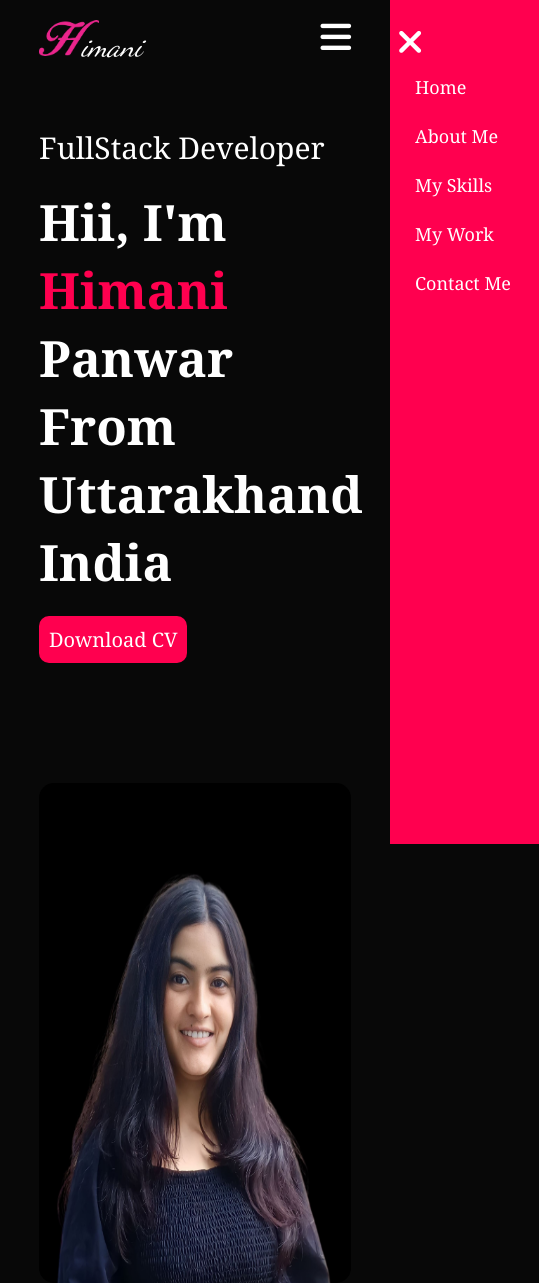
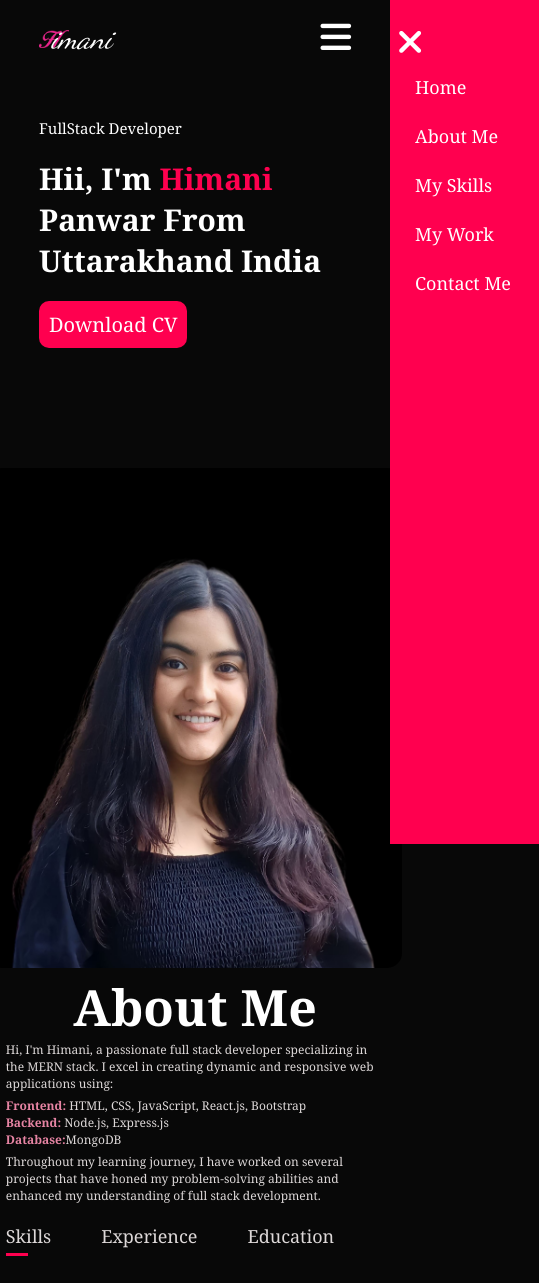
Before and after one commit to himanipanwar78/My-Portfolio, a plain HTML site: page index.html in a window 390 px wide. Shown: the top 1283 px of the page, 539 px wide, since content can reach past the window. Drawn offline with Linux system fonts and the light colour scheme.

Commit message:
Update style.css

```diff
--- a/style.css
+++ b/style.css
@@ -114,9 +114,11 @@ nav ul li a:hover::after{
 .row{
     display: flex;
     flex-wrap: wrap;
+    justify-content: center;
+
 }
 .about-col-1 img{
-   width: 100%;
+
    height: 500px;
    border-radius: 15px;
 
@@ -243,7 +245,7 @@ nav ul li a:hover::after{
 
 .work-list{
     display:grid;
-    grid-template-columns: repeat(auto-fit, minmax(500px, 1fr));
+    grid-template-columns: repeat(auto-fit, minmax(350px, 1fr));
     grid-gap:50px;
     margin-top: 50px;
 
@@ -418,6 +420,31 @@ nav .fas{
 
     }
 
+     .header-text{
+        margin-top: 20%;
+        font-size: 15px;
+    }
+    .header-text h1{
+        font-size: 30px;
+        margin-top: 20px;
+
+    }
+    .logo{
+        width:30px;
+
+    }
+    .about-col-2{
+        flex-basis: 100%;
+        font-size: 12px;
+        font-weight: 300;
+        color: rgb(221, 216, 216);
+    }
+
+ .about-col-1 img{
+    height: 500px;
+    border-radius: 15px;
+        }
+
 
 }
 
@@ -425,9 +452,7 @@ nav .fas{
     #contact .row{
         box-shadow: none;
     }
-    #about .about-col-1,.about-col-2{
-       flex-basis: 100%;
-      }
+
 
 
 
```
